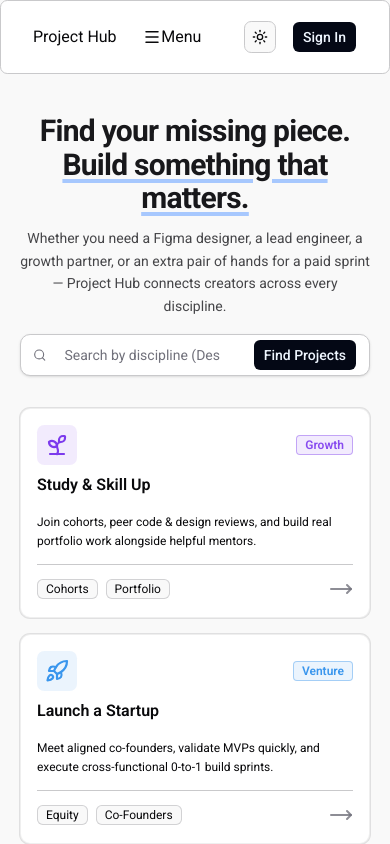
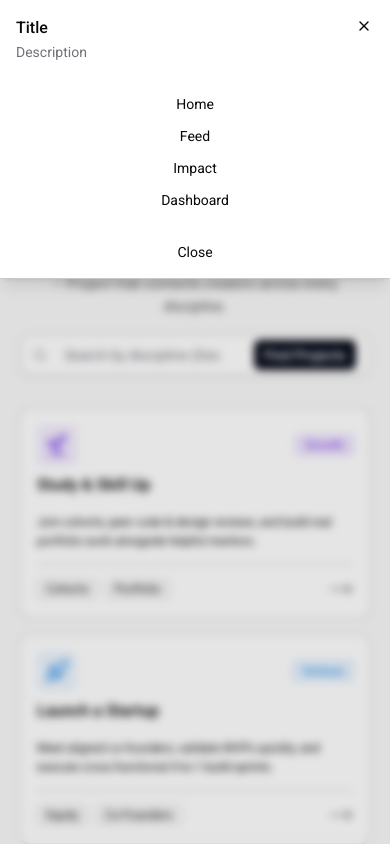
Before and after one commit to BKabachenko/project-hub, a Next.js app: page / in a window 390 px wide. Both pictures are taken after a click on the element "Menu". Shown: the top 844 px of the page. Built offline with nearby package versions, Linux system fonts and the light colour scheme; no server answers.

Commit message:
feat: implement sheet

```diff
--- a/src/shared/components/layout/Header/components/MobileNav.tsx
+++ b/src/shared/components/layout/Header/components/MobileNav.tsx
@@ -1,12 +1,72 @@
+'use client';
+
+import { useEffect, useState } from 'react';
+
+import Link from 'next/link';
+import { usePathname } from 'next/navigation';
+
 import { Menu } from 'lucide-react';
 
-const MobileNav = async () => {
+import { getAuthSession } from '@/lib/session';
+import { Button } from '@/shared/components/ui/button';
+import {
+  Sheet,
+  SheetClose,
+  SheetContent,
+  SheetDescription,
+  SheetFooter,
+  SheetHeader,
+  SheetTitle,
+  SheetTrigger,
+} from '@/shared/components/ui/sheet';
+
+import { LINKS } from '../constants';
+
+const MobileNav = () => {
+  const pathname = usePathname();
+  const [isOpen, setIsOpen] = useState(false);
+  const [prevPathname, setPrevPathname] = useState(pathname);
+
+  if (prevPathname !== pathname) {
+    setPrevPathname(pathname);
+    setIsOpen(false);
+  }
+
+  const session = true;
+
+  const listOfLinks = LINKS.filter(({ visibility }) =>
+    session ? visibility !== 'guest' : visibility !== 'private'
+  );
   return (
     <nav className={'flex cursor-pointer justify-center md:hidden'}>
-      <div className='flex flex-row items-center'>
-        <Menu size={18} />
-        Menu
-      </div>
+      <Sheet open={isOpen} onOpenChange={() => setIsOpen(prev => !prev)}>
+        <SheetTrigger>
+          <div className='flex flex-row items-center gap-1'>
+            <Menu size={18} />
+            Menu
+          </div>
+        </SheetTrigger>
+
+        <SheetContent
+          side={'top'}
+          className='data-[side=bottom]:max-h-[50vh] data-[side=top]:max-h-[50vh]'
+        >
+          <SheetHeader>
+            <SheetTitle>Title</SheetTitle>
+            <SheetDescription>Description</SheetDescription>
+          </SheetHeader>
+          <div className={'flex flex-col items-center justify-center gap-3'}>
+            {listOfLinks.map((link) => (
+              <Link href={link.href} key={link.title} onClick={() => setIsOpen(false)}>
+                {link.title}
+              </Link>
+            ))}
+          </div>
+          <SheetFooter>
+            <SheetClose> Close </SheetClose>
+          </SheetFooter>
+        </SheetContent>
+      </Sheet>
     </nav>
   );
 };
```
